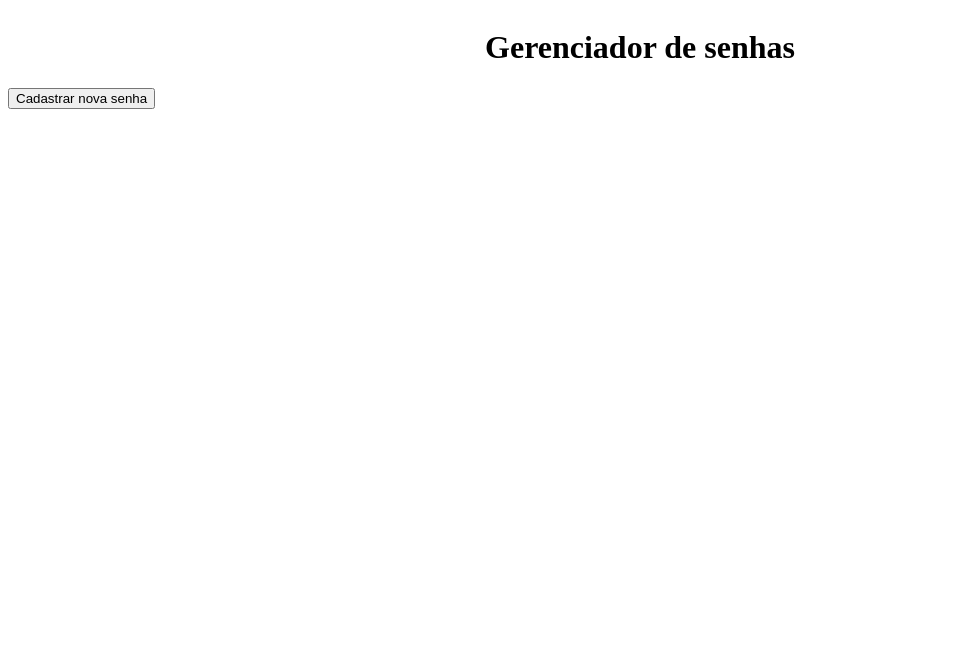
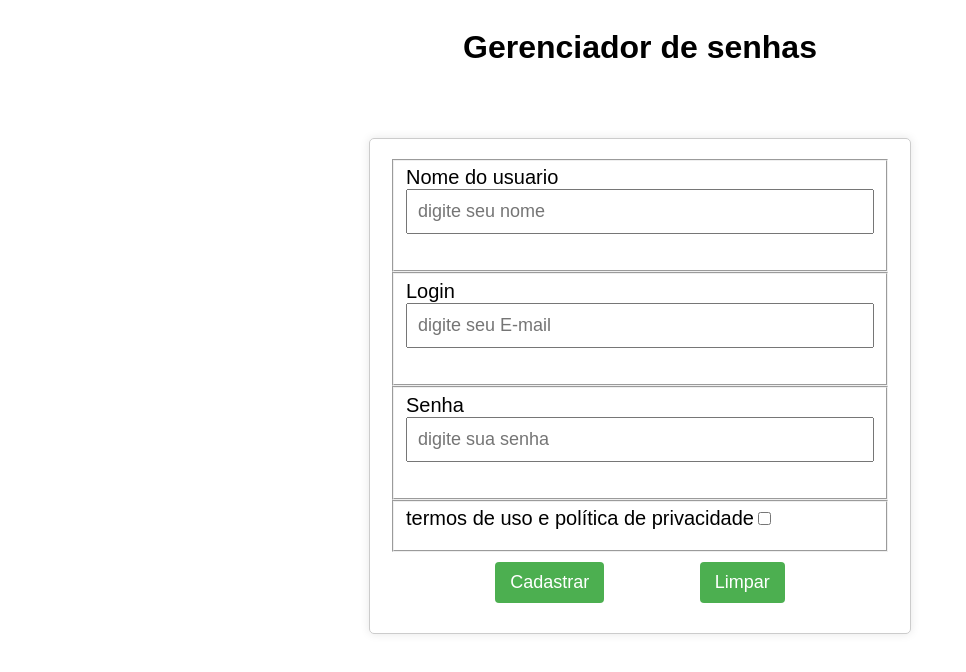
Before and after one commit to WilliamNunes905/Password-manager, a React (Vite) app: page / in a window 1280 px wide. Shown: the top 672 px of the page, without its empty margins (0-966 px from the left). Built offline with nearby package versions, Linux system fonts and the light colour scheme.

Commit message:
Adicionando o css no forms

```diff
--- a/src/App.css
+++ b/src/App.css
@@ -1,5 +1,5 @@
 .invalid-password-check {
-  color: #f58989;
+  color: #f56868;
 }
 
 .container-header {
@@ -7,3 +7,52 @@
   align-items: center;
   justify-content: center;
 }
+
+.container-button {
+  display: flex;
+  align-items: center;
+  justify-content: space-evenly;
+  padding: 10px;
+}
+
+body {
+  font-family: Arial, sans-serif;
+}
+
+form {
+  max-width: 500px;
+  margin: 50px auto;
+  padding: 20px;
+  border: 1px solid #ccc;
+  border-radius: 5px;
+  box-shadow: 0 0 10px rgba(0, 0, 0, 0.1);
+}
+
+label {
+  display: block;
+  margin-bottom: 10px;
+  font-size: 20px;
+}
+
+input[type="text"],
+input[type="password"] {
+  width: 100%;
+  padding: 10px;
+  font-size: 18px;
+  margin-bottom: 16px;
+  box-sizing: border-box;
+}
+
+button {
+  background-color: #4caf50;
+  font-size: 18px;
+  color: white;
+  padding: 10px 15px;
+  border: none;
+  border-radius: 4px;
+  cursor: pointer;
+}
+
+button:hover {
+  background-color: #45a049;
+}
--- a/src/App.tsx
+++ b/src/App.tsx
@@ -1,26 +1,13 @@
 import Header from './components/Header'
 import Form from './components/Form'
-import Button from './components/Button'
 import './App.css'
-import { useState } from 'react'
 
 function App() {
-  const [isDisable, setIsDisable] = useState(false);
-
-  function isDisabler() {
-    setIsDisable(true);
-  }
 
   return (
     <>
     <Header />
-
-     {
-      isDisable ? (
-        <Form />
-      ) :
-      <Button onClick={ () => isDisabler() } >Cadastrar nova senha</Button>
-     }
+    <Form />
     </>
   )
 }
--- a/src/components/Form.tsx
+++ b/src/components/Form.tsx
@@ -55,7 +55,7 @@ export default function Form() {
       setErrorMessage([]);
       clearState();
 
-      Swal.fire("Usuario cadastrado com sucesso!");
+      Swal.fire("Usuário cadastrado com sucesso!");
     }
   }
 
@@ -105,7 +105,7 @@ export default function Form() {
 
           <fieldset>
           <label>
-          termos de uso e política de privacidade
+            termos de uso e política de privacidade
                 <input
                   name="checkbox"
                   type="checkbox"
@@ -125,8 +125,10 @@ export default function Form() {
               </div>
             )
           }
+        <div className="container-button">
           <Button>Cadastrar</Button>
           <Button onClick={ () => clearState() } >Limpar</Button>
+        </div>
 
       </form>
     </div>
```
